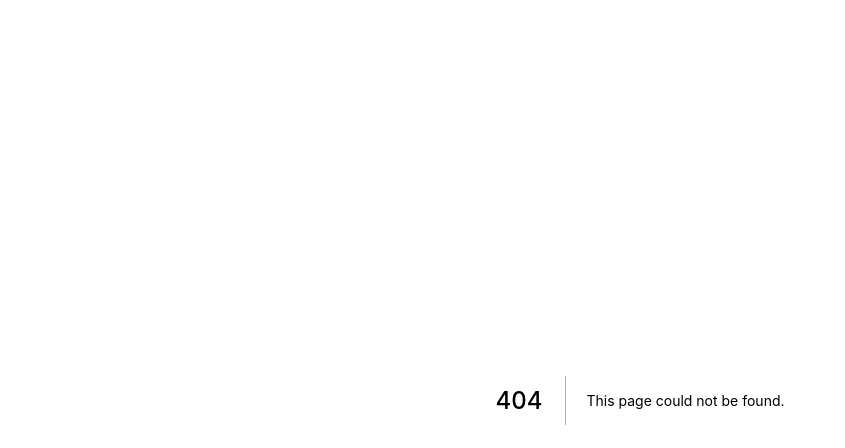
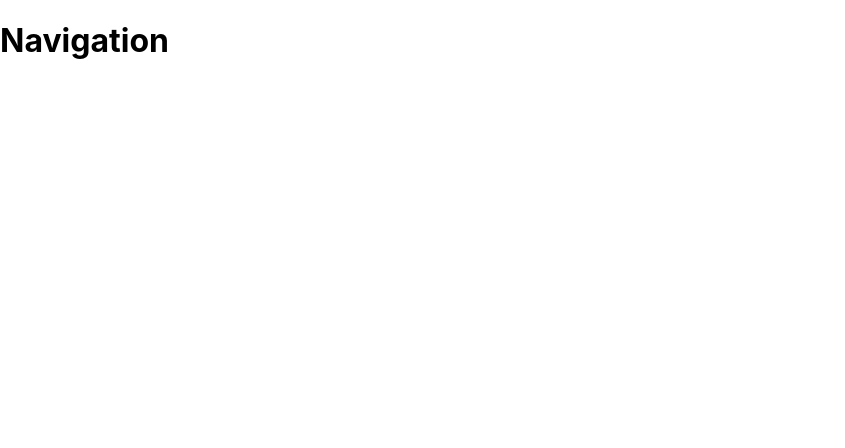
Before and after one commit to blaiseAI/covid-vaccination-tracker, a Next.js app: page /header in a window 1280 px wide. Before the commit this address had no page. Shown: the top 448 px of the page, without its empty margins (0-845 px from the left). Built offline with nearby package versions, Linux system fonts and the light colour scheme.

Commit message:
testing passing prop

```diff
--- /dev/null
+++ b/pages/header.js
@@ -0,0 +1,3 @@
+export default function Header({ someProp }) {
+  return <h1>Navigation {someProp}</h1>;
+}
--- a/pages/index.js
+++ b/pages/index.js
@@ -2,12 +2,14 @@ import Head from 'next/head';
 import styles from '../styles/Home.module.css';
 import 'bootstrap/dist/css/bootstrap.min.css';
 import 'antd/dist/antd.css';
+import Header from './header';
 export default function Home({ summary }) {
   return (
     <div className='container-fluid'>
       <Head>
         <title> Covid-19 | Vaccination Tracker </title> <link rel='icon' href='/favicon.ico' />
       </Head>
+      <Header someProp='foo' />
       <main>
         <h1>Hello {summary.last_updated}</h1>
       </main>
```
